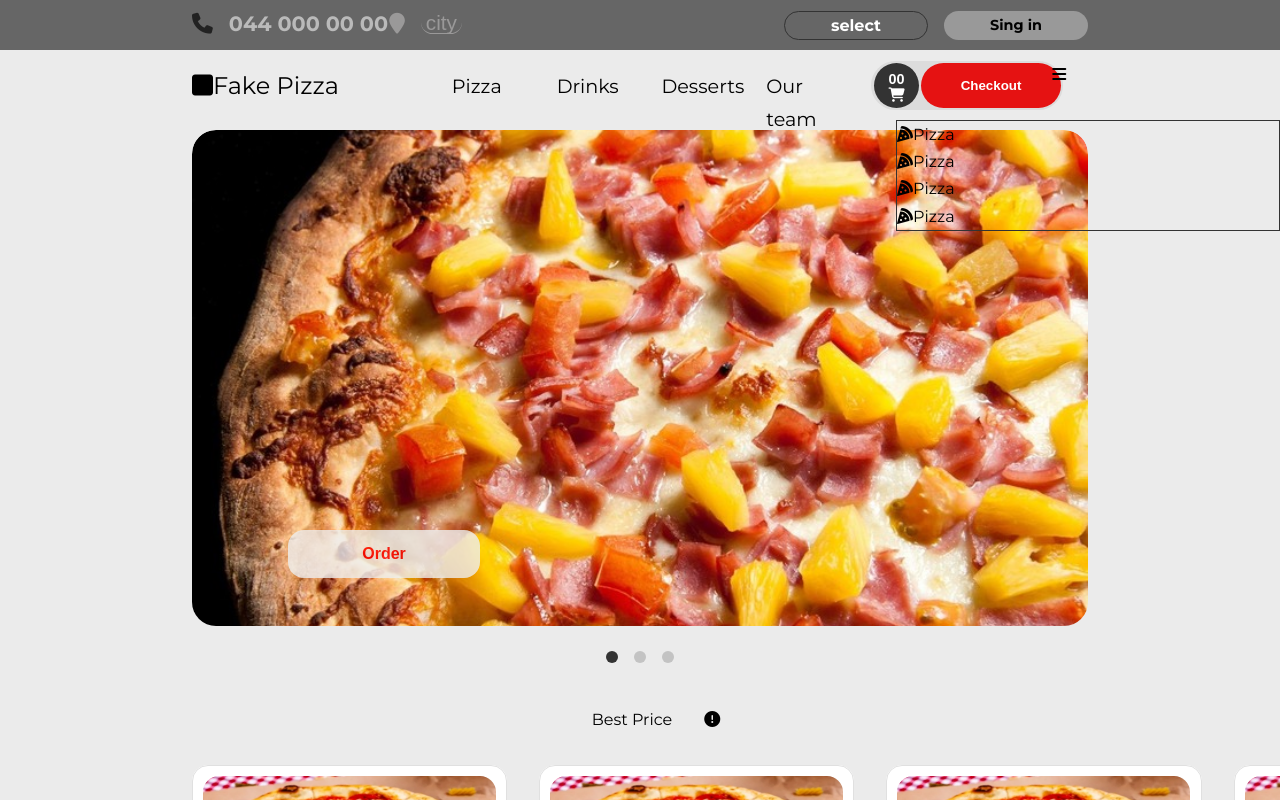
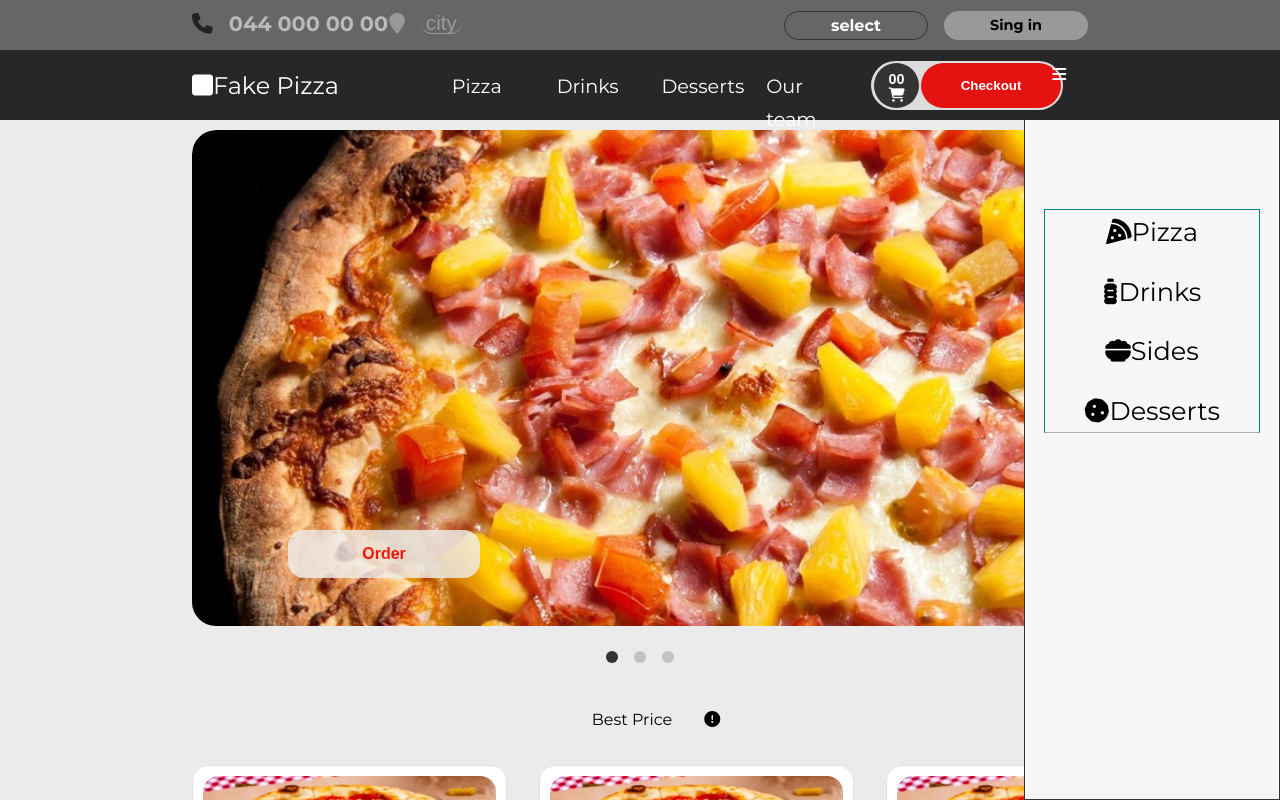
Before and after one commit to HryhoriiShkvyra/site-about-pizza-CLOSED-, a React (Create React App) app: page / in a window 1280 px wide. Shown: the top 800 px of the page. Built offline with nearby package versions, Linux system fonts and the light colour scheme.

Commit message:
initial commit

```diff
--- a/src/Components/Pages/ProductList/ProductList.jsx
+++ b/src/Components/Pages/ProductList/ProductList.jsx
@@ -21,6 +21,18 @@ const ProductList = (props) => {
                 <ProductBlock/>
                 <ProductBlock/>
                 <ProductBlock/>
+                <ProductBlock/>
+                <ProductBlock/>
+                <ProductBlock/>
+                <ProductBlock/>
+                <ProductBlock/>
+                <ProductBlock/>
+                <ProductBlock/>
+                <ProductBlock/>
+                <ProductBlock/>
+                <ProductBlock/>
+                <ProductBlock/>
+                <ProductBlock/>
            </div>
 
         </div>
--- a/src/Components/header/Header.jsx
+++ b/src/Components/header/Header.jsx
@@ -9,54 +9,6 @@ const Header = () => {
     function classNames(...classes) {
         return classes.filter(Boolean).join('');
     }
-
-    // const [stickyHeader, setStickyHeader] = useState(false)
-
-
-    // const header = document.getElementById("navbar");
-    // const sticky = window.offsetTop;
-
-    // function stickyHeader() {
-    //     if (window.pageYOffset >= sticky) {
-    //         header.classList.add("sticky")
-    //       } else {
-    //         header.classList.remove("sticky");
-    //       }
-    //     }
-    // function sticked() {
-    //     if(window.scrollY >= 50) {
-    //         stickyHeader(true)
-    //     } else {
-    //         stickyHeader(false)
-    //     };
-    // };
-
-    // window.addEventListener("scroll", sticked)
-
-
-    // const [stickyClass, setStickyClass] = useState('');
-
-    // useEffect(() => {
-    //   window.addEventListener('scroll', stickNavbar);
-    //   return () => window.removeEventListener('scroll', stickNavbar);
-    // }, []);
-
-    // const stickNavbar = () => {
-    //   if (window !== undefined) {
-    //     let windowHeight = window.pageYOffset;
-    //     // window height changed for the demo
-    //     windowHeight > 1 ? setStickyClass('sticky') : setStickyClass('');
-    //   }
-    // };
-
-    // const [activeBtn, setActiveBtn] = useState(false)
-
-    // const click = () => {
-    //     if(activeBtn != false) {
-    //         document.querySelector()
-    //     }
-    // }
-    // <button onClick={() => setActiveBtnX('#')} className={activeBtnX === '#' ? 'active' : ''}>Standard size</button>
 
     return(
         <div>
@@ -79,11 +31,9 @@ const Header = () => {
                     </div>
                 </div>
             </div>
-
-
-            <div id="navbar"
-                className={classNames(scrollPosition > 0 ? classes.sticky : '')}
-                >
+            <div className={classes.mainSpace}>
+                <div className={classNames=(scrollPosition > 50 ? classes.sticky : '')}>
+                    <div className={classes.mainHeader}>
                         <div className={classes.container}>
                             <div className={classes.mainHeaderInner}>
                                 <div className={classes.logo}>
@@ -103,32 +53,41 @@ const Header = () => {
                                     </button>
                                     <button className={classes.checkoutBtn}>Checkout</button>
                                 </div>
-                        {/* <button onclick={() => setActiveBtn(true)} className={activeBtn === true ? 'activeBtn' : ''}> */}
                                     <i className="fa-solid fa-bars"></i>
-                        {/* </button> */}
+                            </div>
+                        </div>
                     </div>
                 </div>
             </div>
             <div className={classes.sideMenu}>
+                {/* <div className={classNames=(scrollPosition > 120 ? classes.sticky : '')}> */}
                     <div className={classes.partOne}>
+                        <div className={classes.partOneContent}>
                             <div className={classes.sideMenuBtn}>
+
+                                {/* <div className={classes.sideBtnTitle}> */}
                                     <i class="fa-solid fa-pizza-slice"></i>
                                     Pizza
+                                {/* </div> */}
+
                             </div>
                             <div className={classes.sideMenuBtn}>
-                        <i class="fa-solid fa-pizza-slice"></i>
-                        Pizza
+                                <i class="fa-solid fa-bottle-water"></i>
+                                Drinks
                             </div>
                             <div className={classes.sideMenuBtn}>
-                        <i class="fa-solid fa-pizza-slice"></i>
-                        Pizza
+                                <i class="fa-solid fa-bowl-food"></i>
+                                Sides
                             </div>
                             <div className={classes.sideMenuBtn}>
-                        <i class="fa-solid fa-pizza-slice"></i>
-                        Pizza
+                                <i class="fa-solid fa-cookie"></i>
+                                Desserts
                             </div>
                         </div>
+
+                    </div>
                     <div className={classes.partTwo}></div>
+                {/* </div> */}
             </div>
         </div>
 
--- a/src/Components/header/Header.module.css
+++ b/src/Components/header/Header.module.css
@@ -1,7 +1,10 @@
 .fakeHeader {
+    position: relative;
     width: 100%;
     background-color: #666;
     height: 3.1rem;
+
+    z-index: 10;
 }
 
 .container {
@@ -96,8 +99,15 @@
 
 /*---------------------- MAIN HEADER --------------------------*/
 
+.mainSpace {
+    position: relative;
+    height: 4.4rem;
+    z-index: 10;
+}
+
 .mainHeader {
     width: 100%;
+
     background-color: rgb(39, 39, 39);
     color: white;
 
@@ -106,7 +116,7 @@
 .sticky {
     width: 100%;
     position: fixed;
-    top: 2rem;
+    top: 0;
     z-index: 999;
 }
 
@@ -179,18 +189,43 @@
 }
 
 
+.menu {
+    margin: 0.4rem 0 0 1rem;
+}
+
 
 
 /*--------------------- Side Menu -----------------------------*/
 
-.menu {
-    margin: 0.4rem 0 0 1rem;
+
+.sideMenu{
+    position: fixed;
+    right: 0;
+    top: 0;
+    width: 20%;
+    height: 100%;
+    background-color: rgb(246, 246, 246);
+    border: 1px solid #333;
+    z-index: 5;
 }
 
-.sideMenu{
-    position: absolute;
-    right: 0;
-    width: 24rem;
-    border: 1px solid #333;
-    z-index: 999;
+.partOne {
+    width: 85%;
+    height: 38%;
+    margin: 13rem auto 0 auto;
+    padding: 5rem auto;
 }
+
+.partOneContent {
+    display:grid;
+    grid-template-columns: 1fr;
+    gap: 1rem;
+    border: 1px solid teal;
+    border-bottom: 1px solid rgb(176, 176, 176);
+}
+
+.sideMenuBtn {
+    justify-content: center;
+    text-align: center;
+    font-size: 1.6rem;
+}
```
Lines whose indentation alone changed are shown as unchanged.
